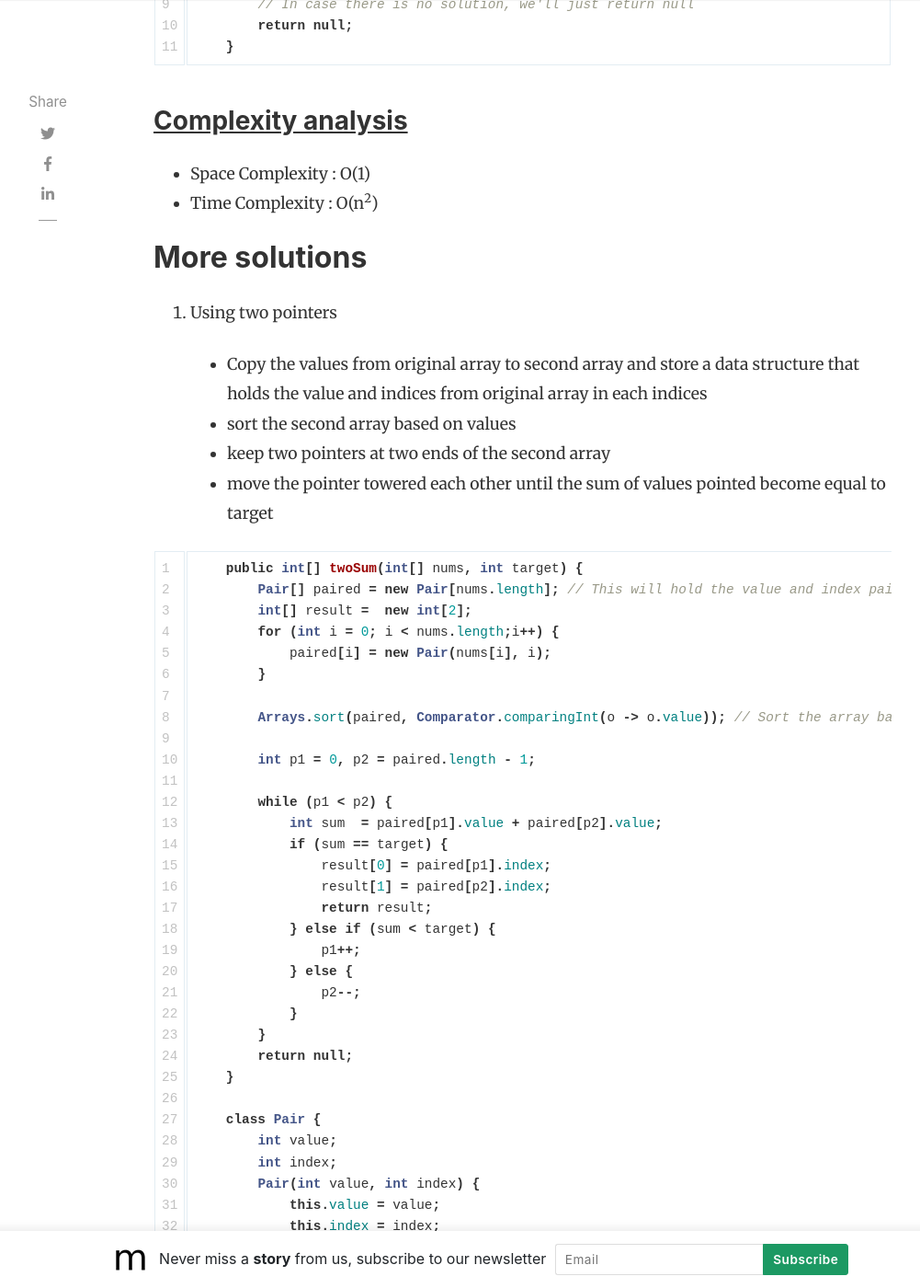
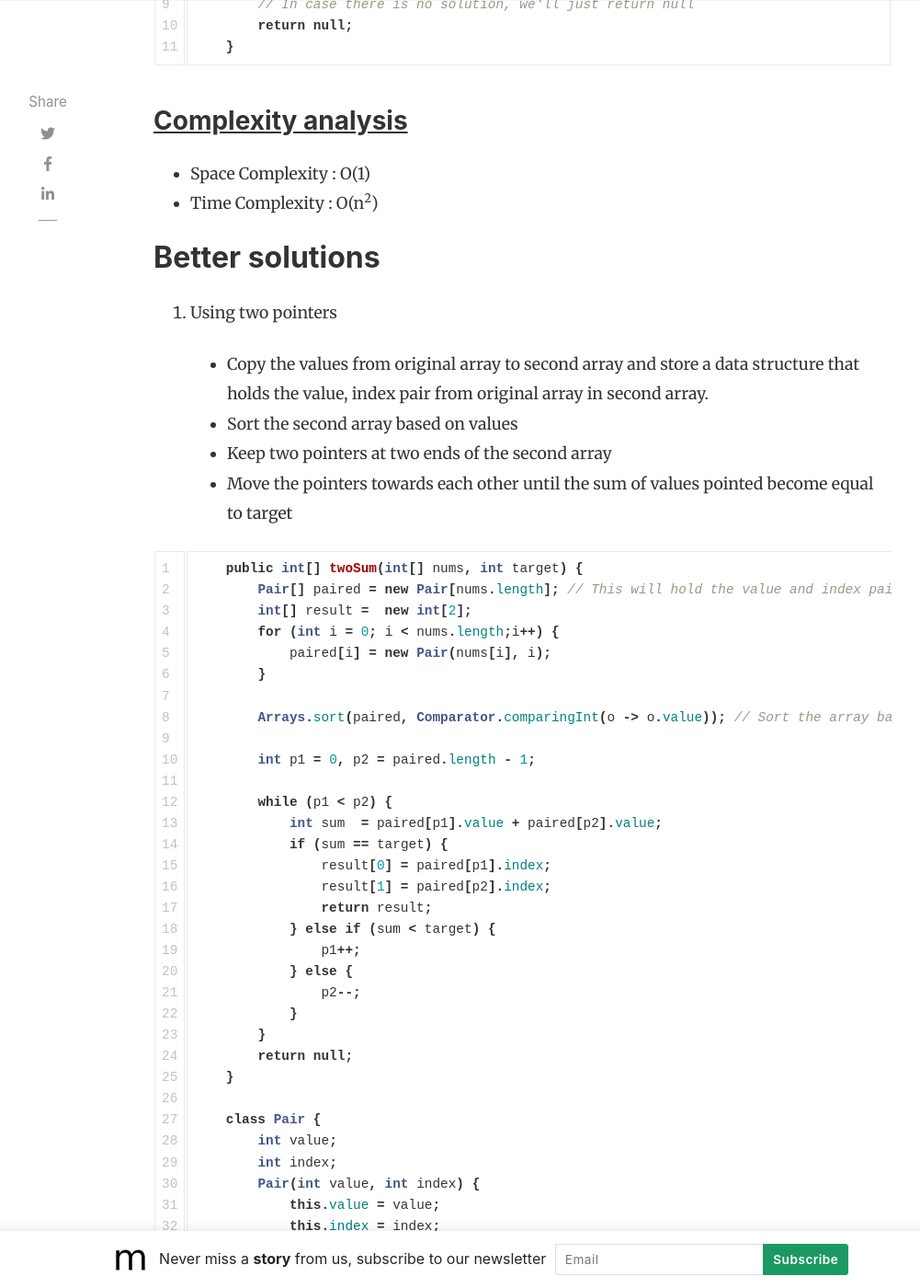
Before and after one commit to laki88/techwithlaki, a Jekyll site: the page built from _posts/2023-01-26-leetcode-problem1-with-solutions.md, in a window 1280 px wide and 1400 px high, scrolled down 2631 px. Shown: the whole window at 92% size, without its empty margins (118-1119 px from the left). Built offline with Jekyll 4.4.1, drawn with Linux system fonts in a browser that asks for light colours; nearby versions of some CDN libraries; comment, search, counter and statistics services are not loaded; some of the changed text lies outside the part shown.

Commit message:
Refactor the solution description for  problem 1

````diff
--- a/_posts/2023-01-26-leetcode-problem1-with-solutions.md
+++ b/_posts/2023-01-26-leetcode-problem1-with-solutions.md
@@ -65,14 +65,14 @@ Java Code :
 * Space Complexity : O(1)
 * Time Complexity : O(n<sup>2</sup>)
 
-## More solutions
+## Better solutions
 
 1. Using two pointers
 
-    1. Copy the values from original array to second array and store a data structure that holds the value and indices from original array in each indices
-    2. sort the second array based on values
-    3. keep two pointers at two ends of the second array
-    4. move the pointer towered each other until the sum of values pointed become equal to target
+    1. Copy the values from original array to second array and store a data structure that holds the value, index pair from original array in second array.
+    2. Sort the second array based on values
+    3. Keep two pointers at two ends of the second array
+    4. Move the pointers towards each other until the sum of values pointed become equal to target
 
 ``` java
     public int[] twoSum(int[] nums, int target) {
@@ -116,8 +116,8 @@ Java Code :
 * Time Complexity : O(n * log(n))
 
 2. using Hashmap
-    1. iterate the array and keep the (target - value) as the key  and index as the value in hashmap.
-    2. if the hashmap has a value for current index, that means the index at the current value and index from hashmap is the solution.
+    1. Iterate the array and keep the (target - value) as the key  and index as the value in hashmap, if the hashmap doesn't have a value for current index
+    2. If the hashmap has a value for current index, that means the index at the current value and index from hashmap is the solution.
 
 ``` java
    public int[] twoSum(int[] nums, int target) {
````
